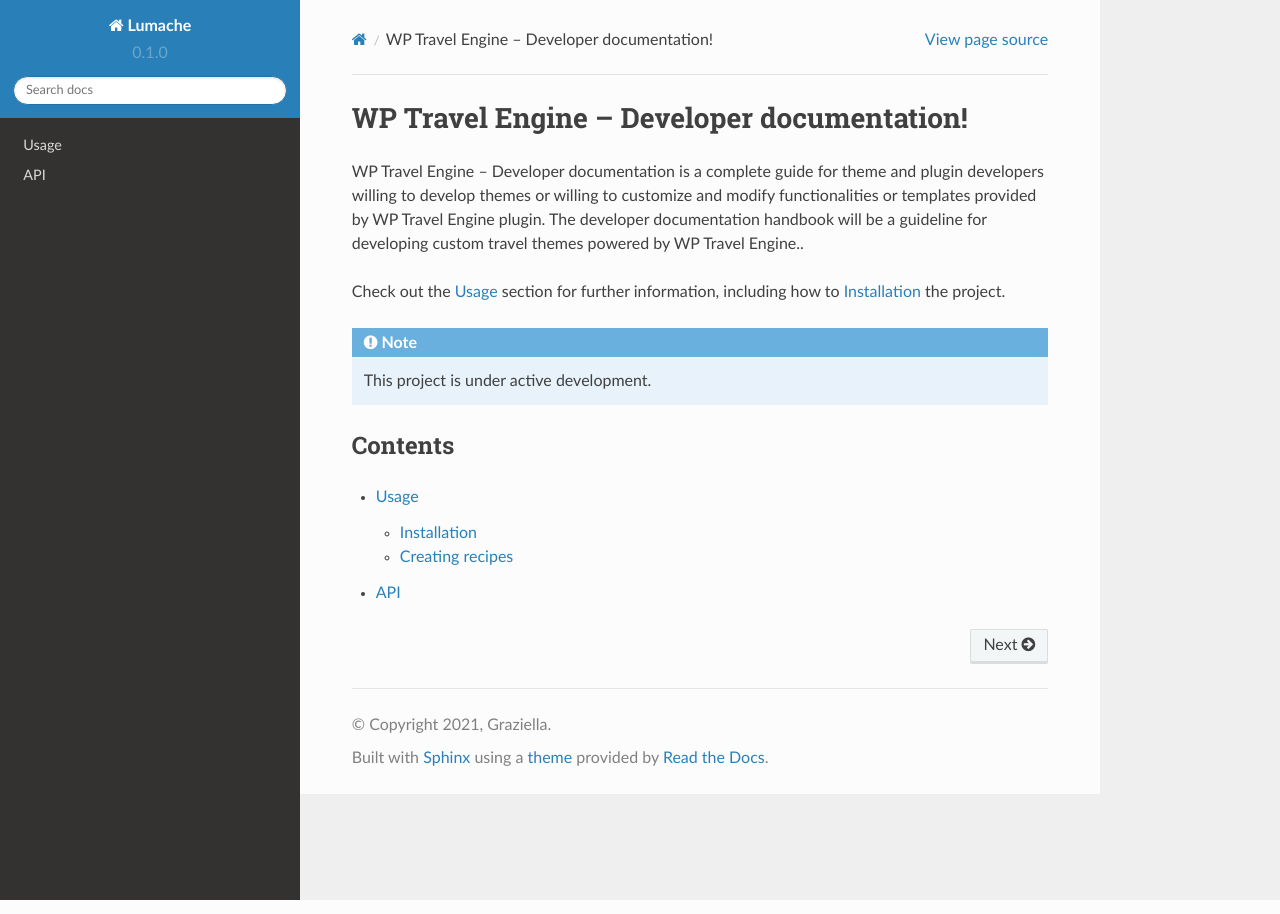
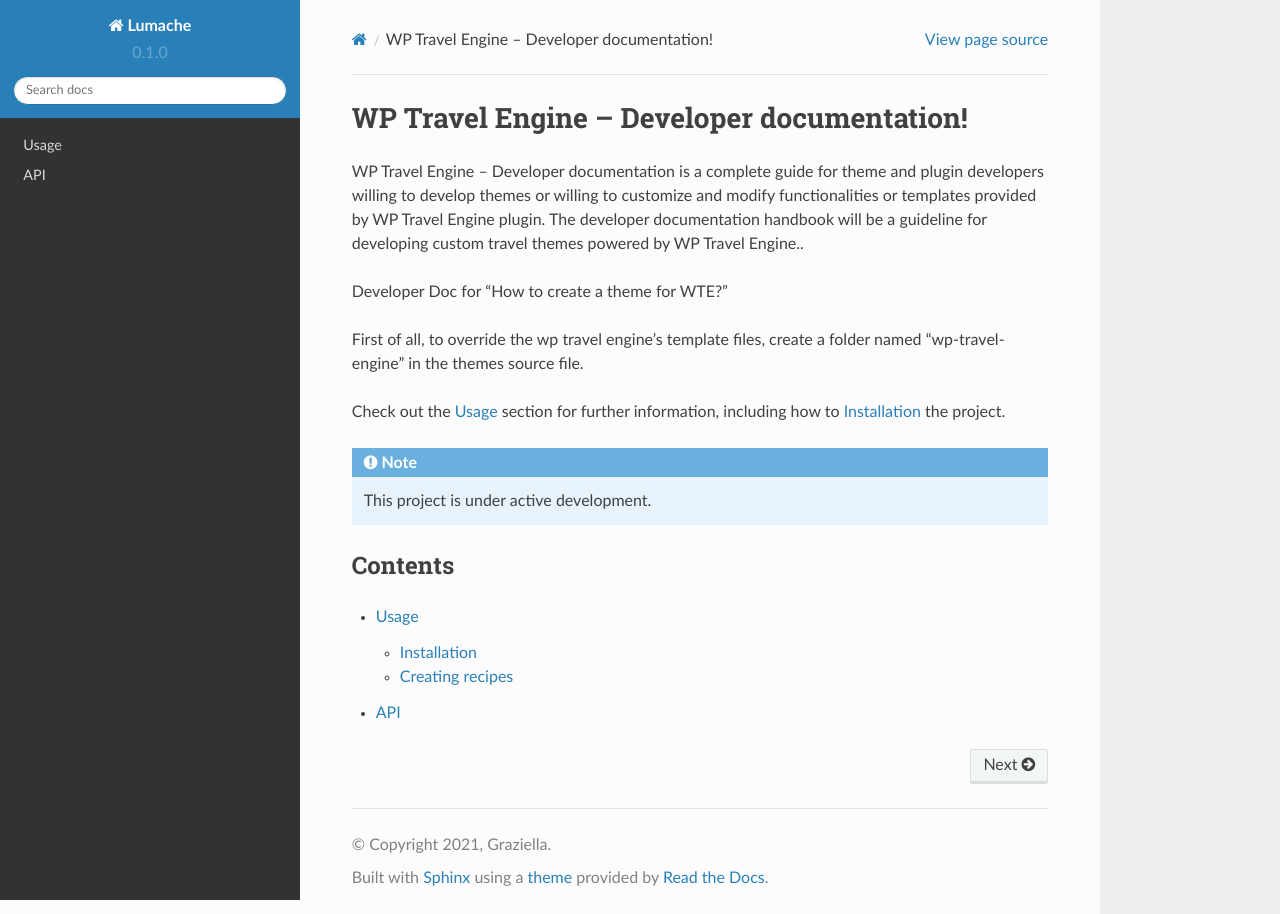
Before and after one commit to IchchhaLC/wte-developer-doc, a Sphinx documentation site: the page built from docs/source/index.rst, in a window 1280 px wide. Built offline with Sphinx 7.4.7 and the Read the Docs theme 2.0.0, drawn with Linux system fonts in a browser that asks for light colours.

Commit message:
fix:changes

```diff
--- a/docs/source/index.rst
+++ b/docs/source/index.rst
@@ -2,6 +2,10 @@ WP Travel Engine – Developer documentation!
 ===================================
 
 WP Travel Engine – Developer documentation is a complete guide for theme and plugin developers willing to develop themes or willing to customize and modify functionalities or templates provided by WP Travel Engine plugin. The developer documentation handbook will be a guideline for developing custom travel themes powered by WP Travel Engine..
+
+Developer Doc for “How to create a theme for WTE?”
+
+First of all, to override the wp travel engine’s template files, create a folder named “wp-travel-engine” in the themes source file.
 
 
 Check out the :doc:`usage` section for further information, including
```
